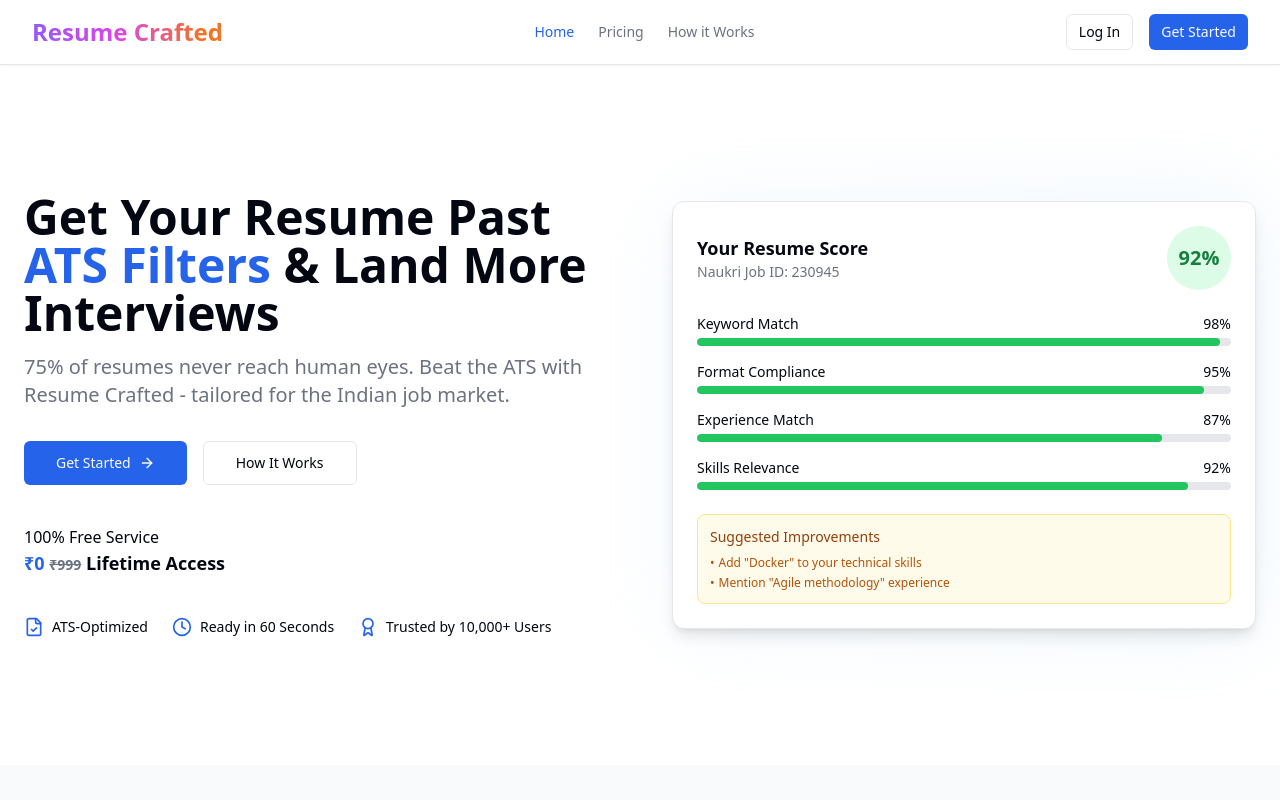
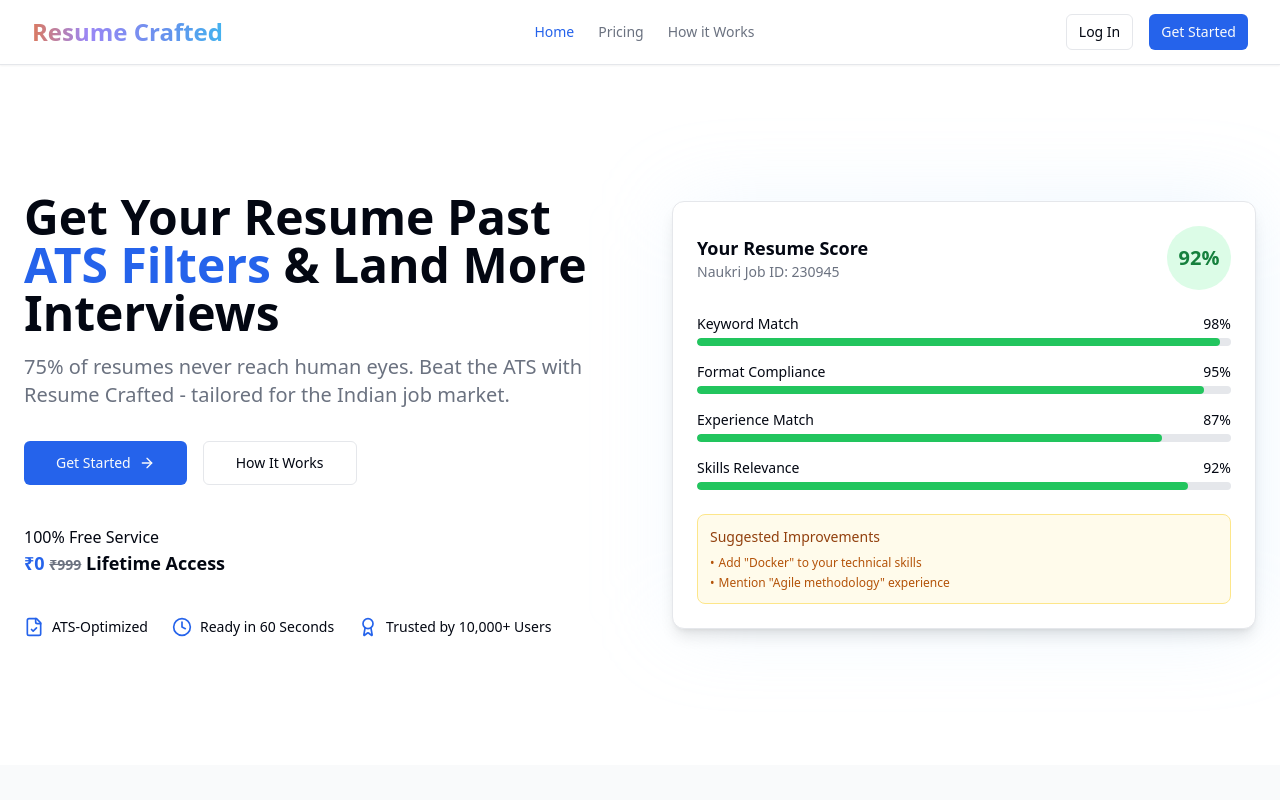
Before and after one commit to jeevanba273/resume-crafted, a React (Vite) app: page / in a window 1280 px wide. Shown: the top 800 px of the page. Built offline with nearby package versions, Linux system fonts and the light colour scheme.

Commit message:
Fix: Circular gradient animation
Modify the enhanced-gradient animation to loop seamlessly.

```diff
--- a/src/index.css
+++ b/src/index.css
@@ -1,4 +1,3 @@
-
 @tailwind base;
 @tailwind components;
 @tailwind utilities;
@@ -115,7 +114,10 @@
 }
 
 .enhanced-gradient {
-  background-image: linear-gradient(90deg, #33C3F0, #1EAEDB, #8B5CF6, #D946EF, #F97316, #9b87f5, #33C3F0);
+  background-image: linear-gradient(90deg,
+    #33C3F0, #1EAEDB, #8B5CF6, #D946EF,
+    #F97316, #9b87f5, #6493ED, #33C3F0);
+
   background-size: 300% auto;
   animation: gradient-wave 12s linear infinite;
   color: transparent;
@@ -139,19 +141,10 @@
   0% {
     background-position: 0% 50%;
   }
-  20% {
-    background-position: 20% 60%;
-  }
-  40% {
-    background-position: 40% 80%;
-  }
-  60% {
-    background-position: 60% 50%;
-  }
-  80% {
-    background-position: 80% 30%;
+  50% {
+    background-position: 100% 50%;
   }
   100% {
-    background-position: 100% 50%;
+    background-position: 0% 50%;
   }
 }
```
